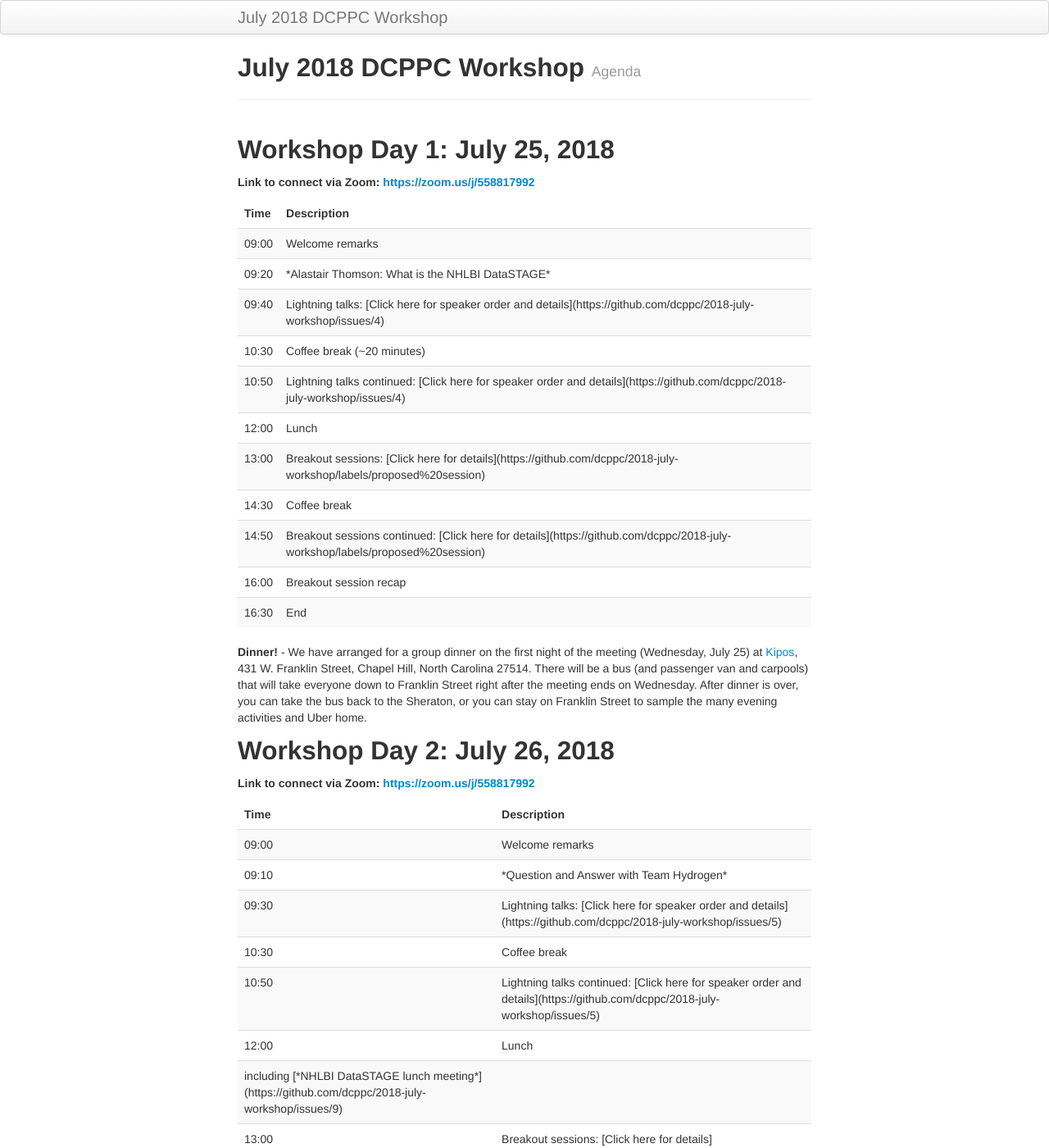
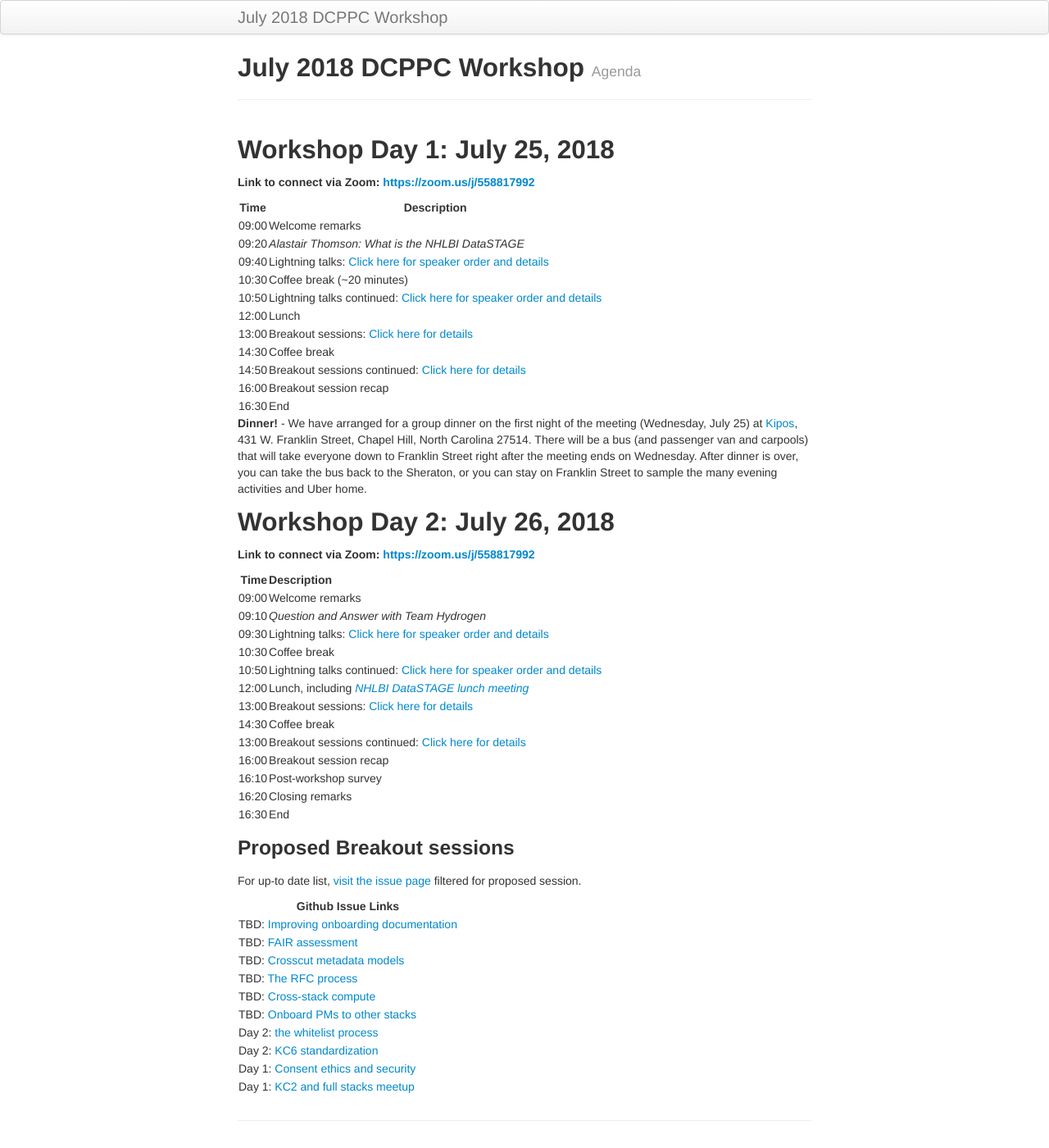
Before and after one commit to dcppc/2018-july-workshop, a Jekyll site: the page built from docs/agenda.md, in a window 1280 px wide and 1400 px high. Shown: the whole window at 82% size. Built offline with Jekyll 4.4.1, drawn with Linux system fonts in a browser that asks for light colours; some of the changed text lies outside the part shown.

Commit message:
undo kable

```diff
--- a/docs/agenda.md
+++ b/docs/agenda.md
@@ -9,112 +9,19 @@ tagline: Agenda
 
 **Link to connect via Zoom: [https://zoom.us/j/558817992](https://zoom.us/j/562256926)**
 
-<table class="table table-striped">
-<thead>
-<tr>
-<th style="text-align:left;">
-Time
-</th>
-<th style="text-align:left;">
-Description
-</th>
-</tr>
-</thead>
-<tbody>
-<tr>
-<td style="text-align:left;">
-09:00
-</td>
-<td style="text-align:left;">
-Welcome remarks
-</td>
-</tr>
-<tr>
-<td style="text-align:left;">
-09:20
-</td>
-<td style="text-align:left;">
-*Alastair Thomson: What is the NHLBI DataSTAGE*
-</td>
-</tr>
-<tr>
-<td style="text-align:left;">
-09:40
-</td>
-<td style="text-align:left;">
-Lightning talks: [Click here for speaker order and
-details](https://github.com/dcppc/2018-july-workshop/issues/4)
-</td>
-</tr>
-<tr>
-<td style="text-align:left;">
-10:30
-</td>
-<td style="text-align:left;">
-Coffee break (~20 minutes)
-</td>
-</tr>
-<tr>
-<td style="text-align:left;">
-10:50
-</td>
-<td style="text-align:left;">
-Lightning talks continued: [Click here for speaker order and
-details](https://github.com/dcppc/2018-july-workshop/issues/4)
-</td>
-</tr>
-<tr>
-<td style="text-align:left;">
-12:00
-</td>
-<td style="text-align:left;">
-Lunch
-</td>
-</tr>
-<tr>
-<td style="text-align:left;">
-13:00
-</td>
-<td style="text-align:left;">
-Breakout sessions: [Click here for
-details](https://github.com/dcppc/2018-july-workshop/labels/proposed%20session)
-</td>
-</tr>
-<tr>
-<td style="text-align:left;">
-14:30
-</td>
-<td style="text-align:left;">
-Coffee break
-</td>
-</tr>
-<tr>
-<td style="text-align:left;">
-14:50
-</td>
-<td style="text-align:left;">
-Breakout sessions continued: [Click here for
-details](https://github.com/dcppc/2018-july-workshop/labels/proposed%20session)
-</td>
-</tr>
-<tr>
-<td style="text-align:left;">
-16:00
-</td>
-<td style="text-align:left;">
-Breakout session recap
-</td>
-</tr>
-<tr>
-<td style="text-align:left;">
-16:30
-</td>
-<td style="text-align:left;">
-End
-</td>
-</tr>
-</tbody>
-</table>
+Time | Description
+---- | -----------
+09:00 | Welcome remarks
+09:20 | *Alastair Thomson: What is the NHLBI DataSTAGE*
+09:40 | Lightning talks: [Click here for speaker order and details](https://github.com/dcppc/2018-july-workshop/issues/4)
+10:30 | Coffee break (~20 minutes)
+10:50 | Lightning talks continued: [Click here for speaker order and details](https://github.com/dcppc/2018-july-workshop/issues/4)
+12:00 | Lunch
+13:00 | Breakout sessions: [Click here for details](https://github.com/dcppc/2018-july-workshop/labels/proposed%20session)
+14:30 | Coffee break
+14:50 | Breakout sessions continued: [Click here for details](https://github.com/dcppc/2018-july-workshop/labels/proposed%20session)
+16:00 | Breakout session recap
+16:30 | End
 
 **Dinner!** - We have arranged for a group dinner on the first night of the meeting (Wednesday, July 25) at [Kipos](http://kiposchapelhill.com/), 431 W. Franklin Street, Chapel Hill, North Carolina 27514. There will be a bus (and passenger van and carpools) that will take everyone down to Franklin Street right after the meeting ends on Wednesday. After dinner is over, you can take the bus back to the Sheraton, or you can stay on Franklin Street to sample the many evening activities and Uber home.
 
@@ -122,136 +29,21 @@ End
 
 **Link to connect via Zoom: [https://zoom.us/j/558817992](https://zoom.us/j/562256926)**
 
-<table class="table table-striped">
-<thead>
-<tr>
-<th style="text-align:left;">
-Time
-</th>
-<th style="text-align:left;">
-Description
-</th>
-</tr>
-</thead>
-<tbody>
-<tr>
-<td style="text-align:left;">
-09:00
-</td>
-<td style="text-align:left;">
-Welcome remarks
-</td>
-</tr>
-<tr>
-<td style="text-align:left;">
-09:10
-</td>
-<td style="text-align:left;">
-*Question and Answer with Team Hydrogen*
-</td>
-</tr>
-<tr>
-<td style="text-align:left;">
-09:30
-</td>
-<td style="text-align:left;">
-Lightning talks: [Click here for speaker order and
-details](https://github.com/dcppc/2018-july-workshop/issues/5)
-</td>
-</tr>
-<tr>
-<td style="text-align:left;">
-10:30
-</td>
-<td style="text-align:left;">
-Coffee break
-</td>
-</tr>
-<tr>
-<td style="text-align:left;">
-10:50
-</td>
-<td style="text-align:left;">
-Lightning talks continued: [Click here for speaker order and
-details](https://github.com/dcppc/2018-july-workshop/issues/5)
-</td>
-</tr>
-<tr>
-<td style="text-align:left;">
-12:00
-</td>
-<td style="text-align:left;">
-Lunch
-</td>
-</tr>
-<tr>
-<td style="text-align:left;">
-including [*NHLBI DataSTAGE lunch
-meeting*](https://github.com/dcppc/2018-july-workshop/issues/9)
-</td>
-<td style="text-align:left;">
-</td>
-</tr>
-<tr>
-<td style="text-align:left;">
-13:00
-</td>
-<td style="text-align:left;">
-Breakout sessions: [Click here for
-details](https://github.com/dcppc/2018-july-workshop/labels/proposed%20session)
-</td>
-</tr>
-<tr>
-<td style="text-align:left;">
-14:30
-</td>
-<td style="text-align:left;">
-Coffee break
-</td>
-</tr>
-<tr>
-<td style="text-align:left;">
-13:00
-</td>
-<td style="text-align:left;">
-Breakout sessions continued: [Click here for
-details](https://github.com/dcppc/2018-july-workshop/labels/proposed%20session)
-</td>
-</tr>
-<tr>
-<td style="text-align:left;">
-16:00
-</td>
-<td style="text-align:left;">
-Breakout session recap
-</td>
-</tr>
-<tr>
-<td style="text-align:left;">
-16:10
-</td>
-<td style="text-align:left;">
-Post-workshop survey
-</td>
-</tr>
-<tr>
-<td style="text-align:left;">
-16:20
-</td>
-<td style="text-align:left;">
-Closing remarks
-</td>
-</tr>
-<tr>
-<td style="text-align:left;">
-16:30
-</td>
-<td style="text-align:left;">
-End
-</td>
-</tr>
-</tbody>
-</table>
+Time | Description
+---: | :---
+09:00 | Welcome remarks
+09:10 | *Question and Answer with Team Hydrogen*
+09:30 | Lightning talks: [Click here for speaker order and details](https://github.com/dcppc/2018-july-workshop/issues/5)
+10:30 | Coffee break
+10:50 | Lightning talks continued: [Click here for speaker order and details](https://github.com/dcppc/2018-july-workshop/issues/5)
+12:00 | Lunch, including [*NHLBI DataSTAGE lunch meeting*](https://github.com/dcppc/2018-july-workshop/issues/9)
+13:00 | Breakout sessions: [Click here for details](https://github.com/dcppc/2018-july-workshop/labels/proposed%20session)
+14:30 | Coffee break
+13:00 | Breakout sessions continued: [Click here for details](https://github.com/dcppc/2018-july-workshop/labels/proposed%20session)
+16:00 | Breakout session recap
+16:10 | Post-workshop survey
+16:20 | Closing remarks
+16:30 | End
 
 ### Proposed Breakout sessions
 
```
